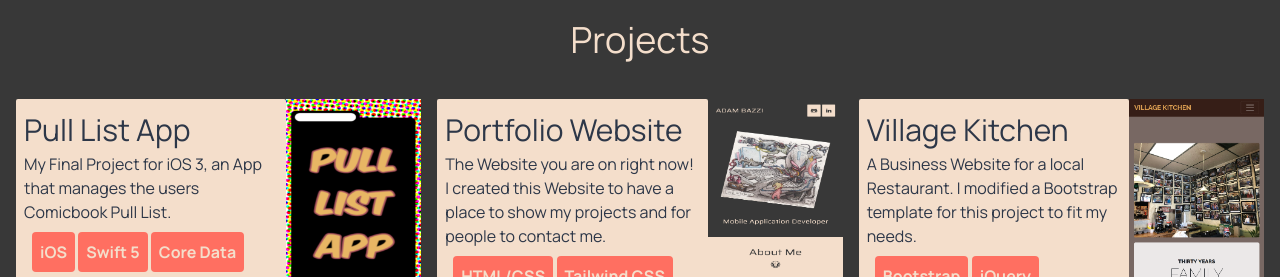
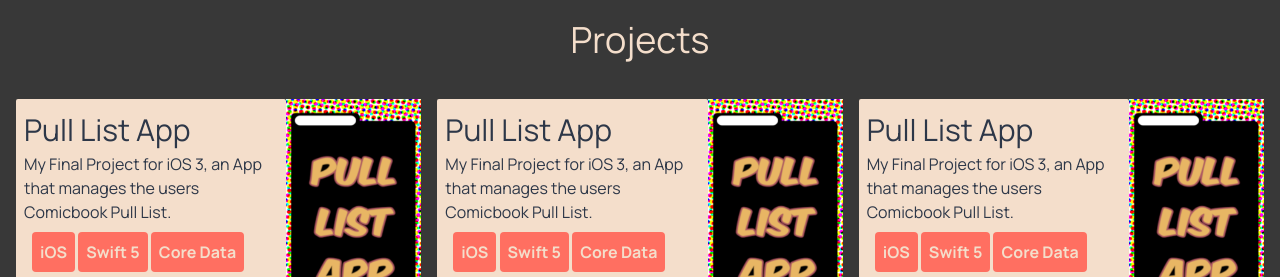
Before and after one commit to Abazzi/portfolioV2, a website: page src/index.html in a window 1280 px wide. Shown: the part 1194-1471 px from the top of the page. Drawn offline with nearby package versions, Linux system fonts and the light colour scheme; files that its build step writes are made by us from their sources.

Commit message:
Fixed bug with image resizing

```diff
--- a/src/index.html
+++ b/src/index.html
@@ -147,10 +147,10 @@
       <div class="bg-grey-100 text-4xl font-body p-4">
         <h1 class="text-center text-white-200">Projects</h1>
       </div>
-      <div class="grid grid-cols-1 md:grid-cols-2 lg:grid-cols-3 gap-4 p-4">
+      <div class="grid grid-cols-1 lg:grid-cols-3 gap-4 p-4 items-center content-center">
 
         <!--Pull List App Project Card-->
-        <div class="flex ">
+        <div class="flex">
           <div class="flex-row text-gray-800 bg-white-200 p-2 font-body w-2/3 rounded-sm">
             <div class="flex-col">
               <h1 class="text-3xl">Pull List App</h1>
@@ -176,27 +176,28 @@
               </div>
             </div>
           </div>
-        <div class="w-1/3 rounded-sm">
-          <img src="img/croppedPullListIcon.png" class="">
+          <div class="flex w-1/3 rounded-sm">
+            <img src="img/croppedPullListIcon.png" class="object-fill">
           </div>
         </div>
 
       <!--Porfolio Website Project Card-->
+
         <div class="flex">
           <div class="flex-row text-gray-800 bg-white-200 p-2 font-body w-2/3 rounded-sm">
             <div class="flex-col">
-              <h1 class="text-3xl">Portfolio Website</h1>
-              <p>The Website you are on right now! I created this Website to have a place to show my projects and for people to contact me.</p>
+              <h1 class="text-3xl">Pull List App</h1>
+              <p>My Final Project for iOS 3, an App that manages the users Comicbook Pull List.</p>
             </div>
             <div class="flex-row p-2">
               <button class="bg-coral-100 hover:bg-coral-300 text-white-200 font-bold p-2 rounded">
-                HTML/CSS
+                iOS
               </button>
               <button class="bg-coral-100 hover:bg-coral-300 text-white-200 font-bold p-2 rounded">
-                Tailwind CSS
+                Swift 5
               </button>
               <button class="bg-coral-100 hover:bg-coral-300 text-white-200 font-bold p-2 rounded">
-                Javascript
+                Core Data
               </button>
               <div class="align-bottom p-2">
                 <button class="bg-grey-100 hover:bg-grey-300 text-white-200 font-bold p-2 rounded">
@@ -208,27 +209,28 @@
               </div>
             </div>
           </div>
-        <div class="w-1/3 rounded-sm">
-          <img src="img/croppedPortfolioThumbnail.png" class="">
+          <div class="flex w-1/3 rounded-sm">
+            <img src="img/croppedPullListIcon.png" class="object-fill">
           </div>
         </div>
 
       <!--Village Kitchen Project Card-->
+
         <div class="flex">
           <div class="flex-row text-gray-800 bg-white-200 p-2 font-body w-2/3 rounded-sm">
             <div class="flex-col">
-              <h1 class="text-3xl">Village Kitchen</h1>
-              <p>A Business Website for a local Restaurant. I modified a Bootstrap template for this project to fit my needs.</p>
+              <h1 class="text-3xl">Pull List App</h1>
+              <p>My Final Project for iOS 3, an App that manages the users Comicbook Pull List.</p>
             </div>
             <div class="flex-row p-2">
               <button class="bg-coral-100 hover:bg-coral-300 text-white-200 font-bold p-2 rounded">
-                Bootstrap
+                iOS
               </button>
               <button class="bg-coral-100 hover:bg-coral-300 text-white-200 font-bold p-2 rounded">
-                jQuery
+                Swift 5
               </button>
               <button class="bg-coral-100 hover:bg-coral-300 text-white-200 font-bold p-2 rounded">
-                HTML/CSS
+                Core Data
               </button>
               <div class="align-bottom p-2">
                 <button class="bg-grey-100 hover:bg-grey-300 text-white-200 font-bold p-2 rounded">
@@ -240,10 +242,11 @@
               </div>
             </div>
           </div>
-        <div class="w-1/3 rounded-sm">
-          <img src="img/croppedVillageKitchenThumbnail.png">
+          <div class="flex w-1/3 rounded-sm">
+            <img src="img/croppedPullListIcon.png" class="object-fill">
           </div>
         </div>
+
     </section>
 
     <!--Contact Me Section-->
@@ -294,9 +297,10 @@
             </a>
           </div>
           <div class="pb-20">
-            <button class="flex-none bg-coral-300 text-white-200 hover:text-grey-100 font-bold p-4 rounded-sm" onclick="document.location='AdamBazzi_Resume.pdf'">
+            <a href="AdamBazzi_Resume.pdf" target="_blank">
+            <button class="flex-none bg-coral-300 text-white-200 hover:text-grey-100 font-bold p-4 rounded-sm">
               Resume
-            </button>
+            </a>
           </div>
       </div>
   </div>
--- a/src/main.js
+++ b/src/main.js
@@ -7,6 +7,6 @@ function hideShowItems(id){
         }
     }
 
-function buttonTest(){
-    alert('Holy crap this button works');
+function profileLiveDemo(){
+    alert('You are already here, I would offer you a cup of coffee but this is a website');
 }
```
Lines whose indentation alone changed are shown as unchanged.
